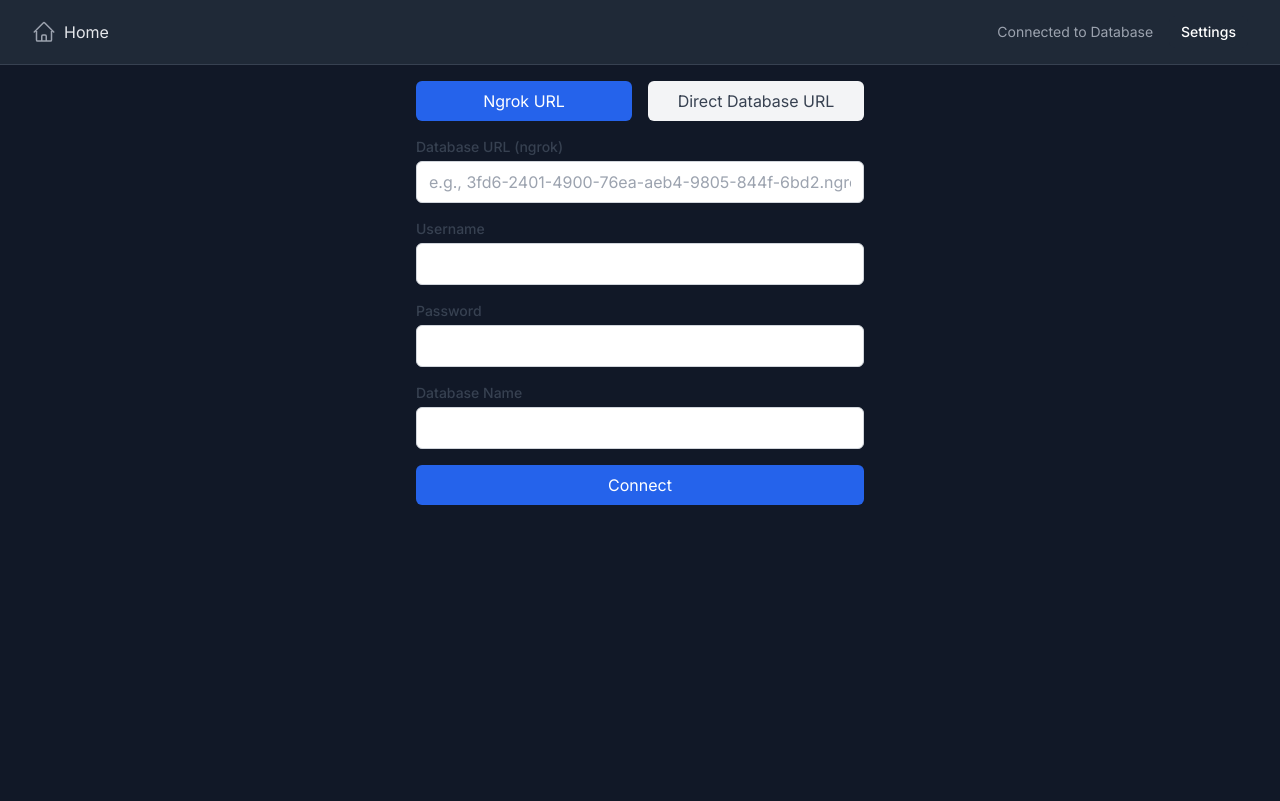
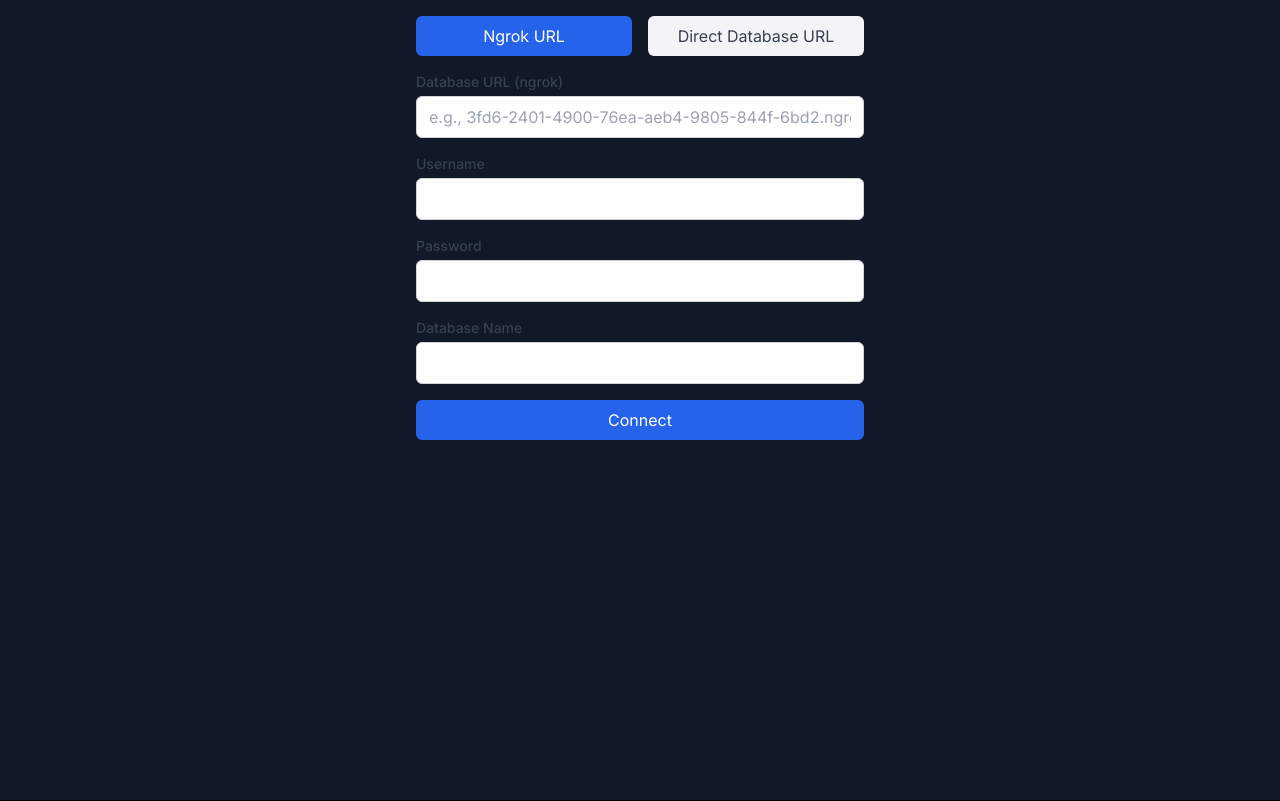
Before and after one commit to proSamik/database-viewer-in-web, a Next.js app in the folder client/: page /console in a window 1280 px wide. Built offline with nearby package versions, Linux system fonts and the light colour scheme.

Commit message:
Update ConsoleLayout to use client-side rendering
- Remove ConsoleHeader import and component from layout
- Adjust main section height to full screen
- Add comment explaining ConsoleHeader is now included in page component
- Switch to client-side rendering with 'use client' directive

```diff
--- a/client/src/app/console/layout.tsx
+++ b/client/src/app/console/layout.tsx
@@ -1,4 +1,4 @@
-import { ConsoleHeader } from '@/components/console/ConsoleHeader';
+'use client';
 
 export default function ConsoleLayout({
     children,
@@ -7,8 +7,8 @@ export default function ConsoleLayout({
 }) {
     return (
         <div className="min-h-screen bg-gray-900">
-            <ConsoleHeader />
-            <main className="h-[calc(100vh-4rem)]">
+            {/* The ConsoleHeader is now included in the page component */}
+            <main className="h-screen">
                 {children}
             </main>
         </div>
```
